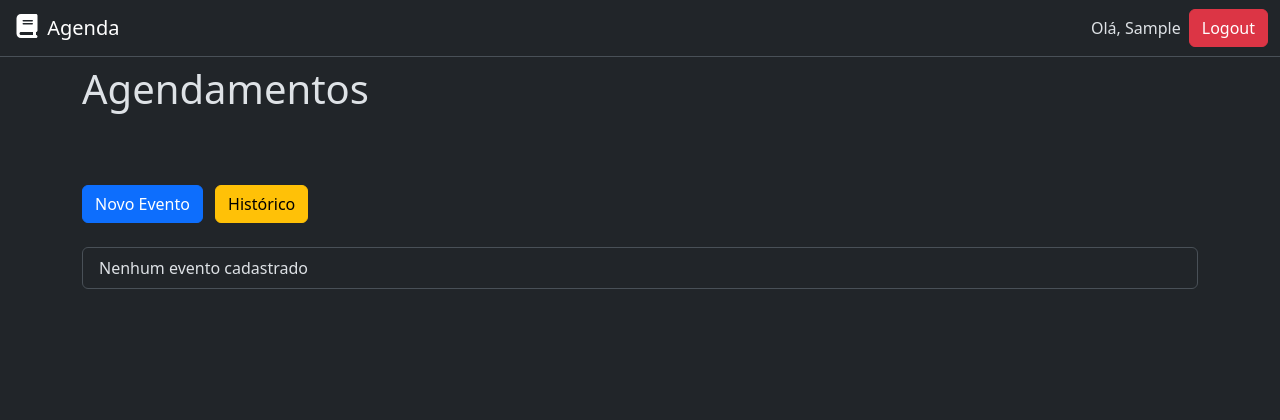
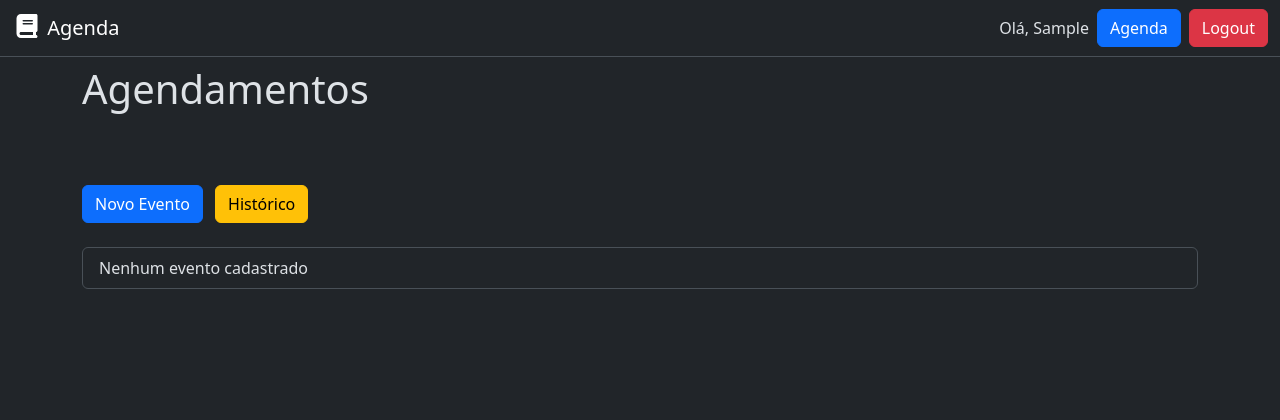
Before and after one commit to FredMagas/Agenda, a Django app: page /agenda/ in a window 1280 px wide. Shown: the top 420 px of the page. Run offline with Django 5.2, Linux system fonts and the light colour scheme; the visitor is signed in with stand-in values (Sample User, id 1); data that the repository does not hold is empty.

Commit message:
Added index view context and submit login redirect change

```diff
--- a/agenda/urls.py
+++ b/agenda/urls.py
@@ -27,7 +27,6 @@ urlpatterns = [
     path("agenda/evento/", evento, name="evento"),
     path("agenda/evento/submit", submit_evento, name="evento"),
     path("agenda/evento/delete/<int:id_evento>", delete_evento, name="delete_evento"),
-
     path("login/", login_user, name="login"),
     path("login/submit", submit_login, name="submit_login"),
     path("logout/", logout_user, name="logout_user"),
--- a/core/templates/model-page.html
+++ b/core/templates/model-page.html
@@ -15,20 +15,35 @@
     <header>
         <nav class="navbar bg-dark border-bottom border-body" data-bs-theme="dark">
             <div class="container-fluid">
-                <a class="navbar-brand" href="#">
+                <a class="navbar-brand" href="/">
                     <img src="{% static "images/book-solid.svg" %}" alt="Logo" width="30" height="24" class="d-inline-block align-text-top">
                     Agenda
                 </a>
+                {% if user.is_authenticated %}
                     <div align="right" class="d-flex justify-content-center align-items-center">
                         <div class="me-2">
                             <p>Olá, {{ usuario.first_name }}</p>
                         </div>
+                        <a href="/agenda/">
+                            <button class="btn btn-primary me-2">
+                                Agenda
+                            </button>
+                        </a>
                         <a href="/logout">
                             <button class="btn btn-danger">
                                 Logout
                             </button>
                         </a>
                     </div>
+                {% else %}
+                    <div align="right" class="d-flex justify-content-center align-items-center">
+                        <a href="/login/">
+                            <button class="btn btn-primary">
+                                Login
+                            </button>
+                        </a>
+                    </div>
+                {% endif %}
             </div>
         </nav>
     </header>
--- a/core/views.py
+++ b/core/views.py
@@ -9,7 +9,13 @@ from .models import *
 # Create your views here.~
 
 def index(request):
-    return render(request, 'index.html')
+    usuario = request.user
+
+    context = {
+        'usuario': usuario,
+    }
+
+    return render(request, 'index.html', context)
 
 def login_user(request):
 
@@ -22,7 +28,7 @@ def submit_login(request):
         usuario = authenticate(username=username, password=password)
         if usuario is not None:
             login(request, usuario)
-            return redirect('/')
+            return redirect('/agenda/')
         else:
             messages.error(request, 'Usuário ou senha inválidos!')
     return redirect('/')
```
Lines whose indentation alone changed are shown as unchanged.
